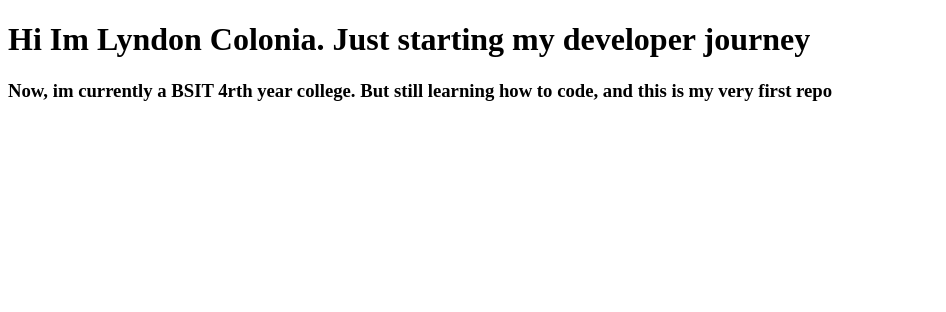
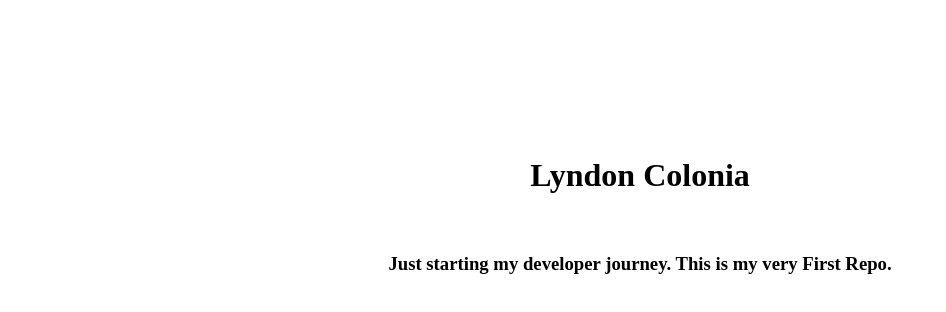
Before and after one commit to donin3210-webs/my-first-repo, a plain HTML site: page index.html in a window 1280 px wide. Shown: the whole page, without its empty margins (0-946 px from the left). Drawn offline with Linux system fonts and the light colour scheme.

Commit message:
updated index

```diff
--- a/index.html
+++ b/index.html
@@ -3,13 +3,14 @@
 <head>
     <meta charset="UTF-8">
     <meta name="viewport" content="width=device-width, initial-scale=1.0">
+    <link rel="stylesheet" href="style.css">
     <title>My First Repo</title>
 </head>
 <body>
-    <h1>Hi Im Lyndon Colonia. Just starting my developer journey</h1>
+    <h1>Lyndon Colonia</h1>
+
     <h3>
-        Now, im currently a BSIT 4rth year college.
-        But still learning how to code, and this is my very first repo
+        Just starting my developer journey. This is my very First Repo.
     </h3>
 </body>
 </html>
--- /dev/null
+++ b/style.css
@@ -0,0 +1,11 @@
+*{
+    padding-top: 2em;
+}
+
+h1{
+    text-align: center;
+}
+
+h3{
+    text-align: center;
+}
```
